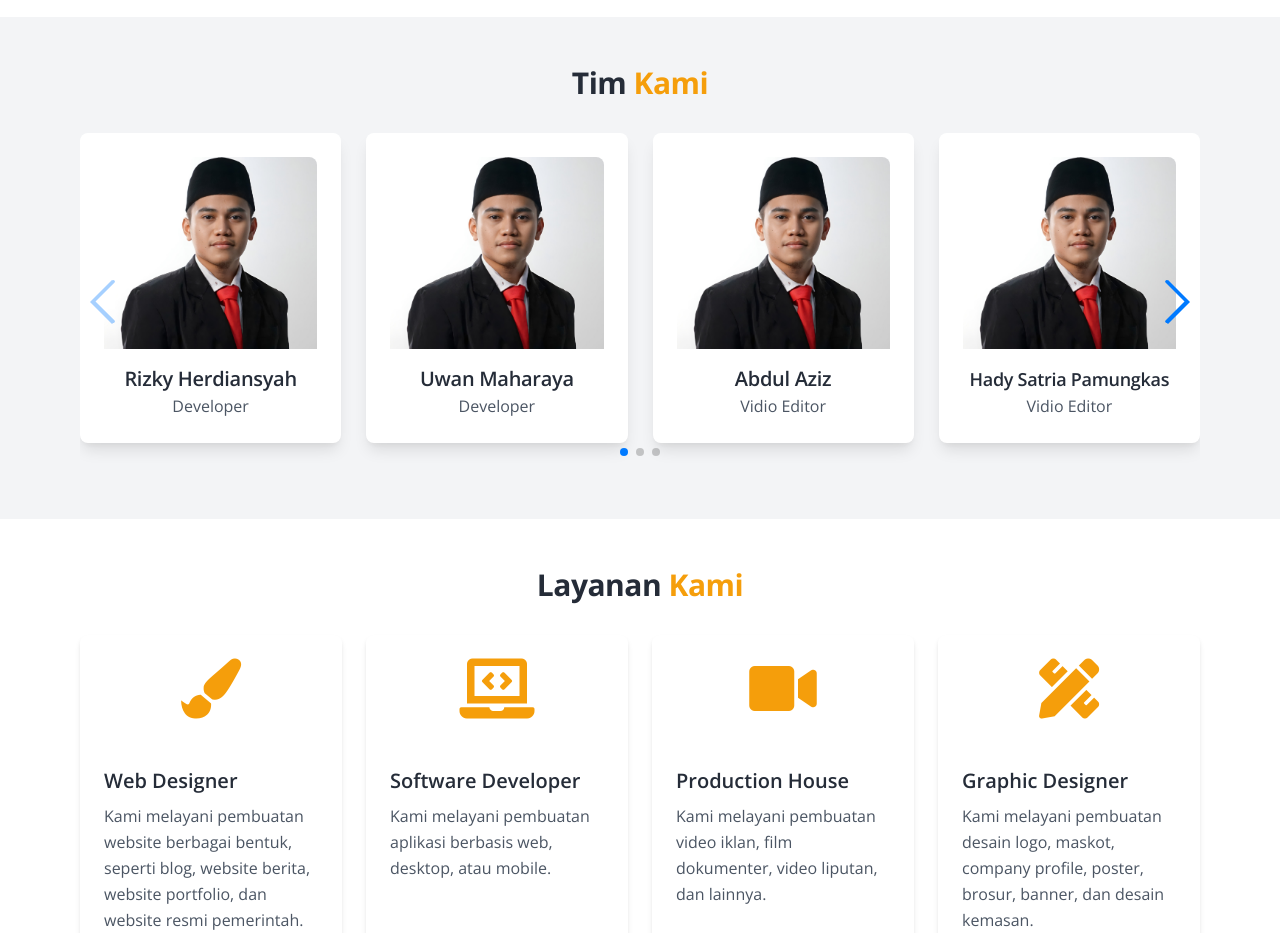
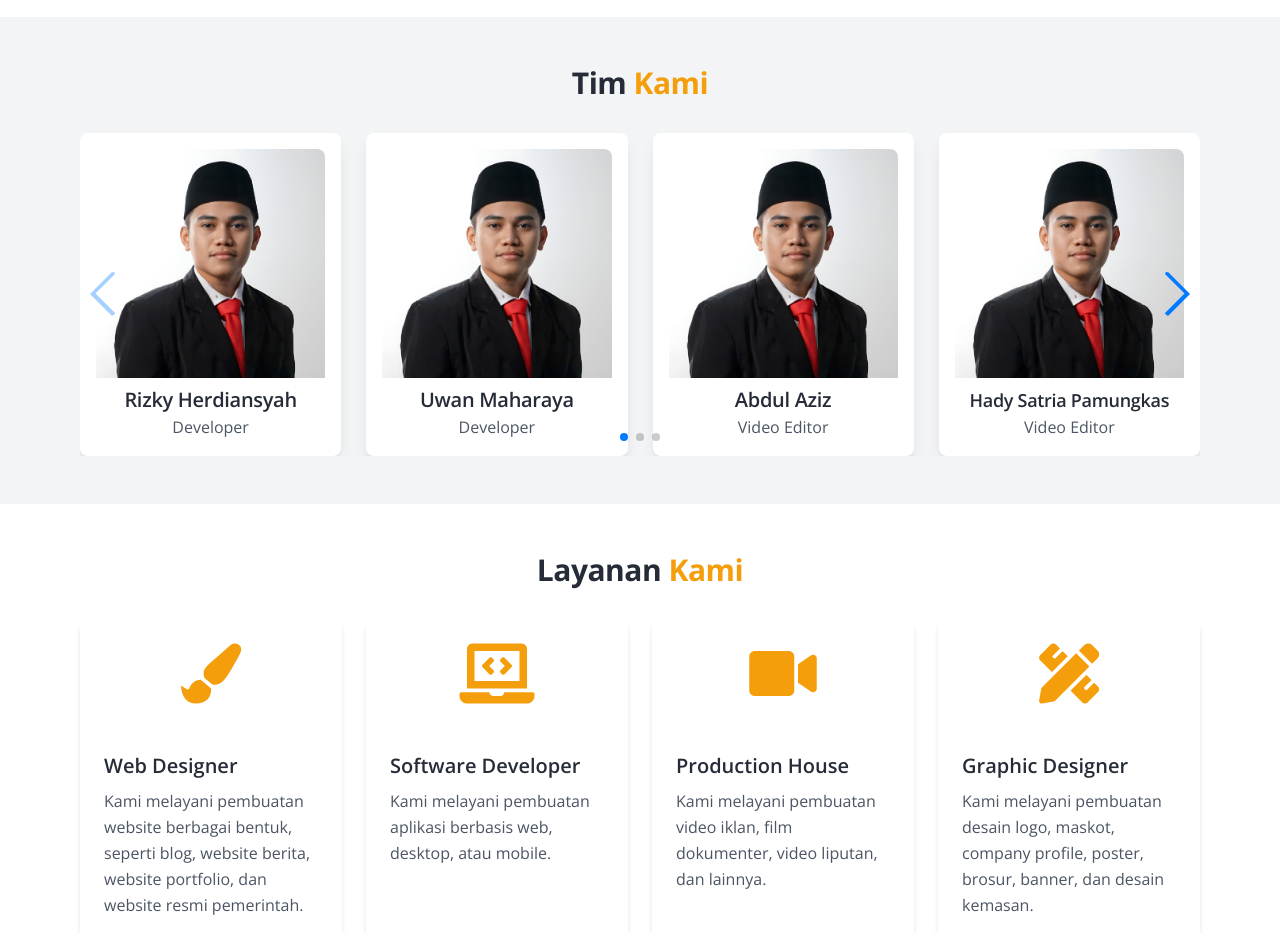
Before and after one commit to rizkyher/khawarizmi, a website: page index.html in a window 1280 px wide. Shown: the part 1040-1973 px from the top of the page. Drawn offline with nearby package versions, Linux system fonts and the light colour scheme.

Commit message:
Update team section
- Update margin top
- Update padding
- Update title

```diff
--- a/index.html
+++ b/index.html
@@ -214,13 +214,13 @@
           <div class="swiper-wrapper">
             <!-- Team Member 1 -->
             <div class="swiper-slide">
-              <div class="bg-white rounded-lg shadow-lg p-6">
+              <div class="bg-white rounded-lg shadow-lg p-4">
                 <img
                   src="img/tim/uwan.jpg"
                   alt="Team Member 1"
-                  class="w-full h-48 object-cover rounded-t-lg"
+                  class="w-full h-full object-cover rounded-t-lg"
                 />
-                <div class="mt-4 text-center">
+                <div class="mt-2 text-center">
                   <h3 class="text-xl font-semibold">Rizky Herdiansyah</h3>
                   <p class="text-gray-600">Developer</p>
                 </div>
@@ -229,13 +229,13 @@
 
             <!-- Team Member 2 -->
             <div class="swiper-slide">
-              <div class="bg-white rounded-lg shadow-lg p-6">
+              <div class="bg-white rounded-lg shadow-lg p-4">
                 <img
                   src="img/tim/uwan.jpg"
                   alt="Team Member 2"
-                  class="w-full h-48 object-cover rounded-t-lg"
+                  class="w-full h-full object-cover rounded-t-lg"
                 />
-                <div class="mt-4 text-center">
+                <div class="mt-2 text-center">
                   <h3 class="text-xl font-semibold">Uwan Maharaya</h3>
                   <p class="text-gray-600">Developer</p>
                 </div>
@@ -244,58 +244,58 @@
 
             <!-- Team Member 3 -->
             <div class="swiper-slide">
-              <div class="bg-white rounded-lg shadow-lg p-6">
+              <div class="bg-white rounded-lg shadow-lg p-4">
                 <img
                   src="img/tim/uwan.jpg"
                   alt="Team Member 3"
-                  class="w-full h-48 object-cover rounded-t-lg"
+                  class="w-full h-full object-cover rounded-t-lg"
                 />
-                <div class="mt-4 text-center">
+                <div class="mt-2 text-center">
                   <h3 class="text-xl font-semibold">Abdul Aziz</h3>
-                  <p class="text-gray-600">Vidio Editor</p>
+                  <p class="text-gray-600">Video Editor</p>
                 </div>
               </div>
             </div>
 
             <!-- Team Member 4 -->
             <div class="swiper-slide">
-              <div class="bg-white rounded-lg shadow-lg p-6">
+              <div class="bg-white rounded-lg shadow-lg p-4">
                 <img
                   src="img/tim/uwan.jpg"
                   alt="Team Member 4"
-                  class="w-full h-48 object-cover rounded-t-lg"
+                  class="w-full h-full object-cover rounded-t-lg"
                 />
-                <div class="mt-4 text-center">
+                <div class="mt-2 text-center">
                   <h3 class="text-lg font-semibold">Hady Satria Pamungkas</h3>
-                  <p class="text-gray-600">Vidio Editor</p>
+                  <p class="text-gray-600">Video Editor</p>
                 </div>
               </div>
             </div>
             <!-- Team Member 5 -->
             <div class="swiper-slide">
-              <div class="bg-white rounded-lg shadow-lg p-6">
+              <div class="bg-white rounded-lg shadow-lg p-4">
                 <img
                   src="img/tim/uwan.jpg"
                   alt="Team Member 5"
-                  class="w-full h-48 object-cover rounded-t-lg"
+                  class="w-full h-full object-cover rounded-t-lg"
                 />
-                <div class="mt-4 text-center">
+                <div class="mt-2 text-center">
                   <h3 class="text-xl font-semibold">Albab Ghozari</h3>
-                  <p class="text-gray-600">Vidio Grafi</p>
+                  <p class="text-gray-600">Videographer</p>
                 </div>
               </div>
             </div>
             <!-- Team Member 6 -->
             <div class="swiper-slide">
-              <div class="bg-white rounded-lg shadow-lg p-6">
+              <div class="bg-white rounded-lg shadow-lg p-4">
                 <img
                   src="img/tim/uwan.jpg"
                   alt="Team Member 6"
-                  class="w-full h-48 object-cover rounded-t-lg"
+                  class="w-full h-full object-cover rounded-t-lg"
                 />
-                <div class="mt-4 text-center">
-                  <h3 class="text-lg font-semibold">Muhammad Saepul Fajari</h3>
-                  <p class="text-gray-600">Aset Desain</p>
+                <div class="mt-2 text-center">
+                  <h3 class="text-lg font-semibold">M. Saepul Fajari</h3>
+                  <p class="text-gray-600">Design Assets</p>
                 </div>
               </div>
             </div>
```
